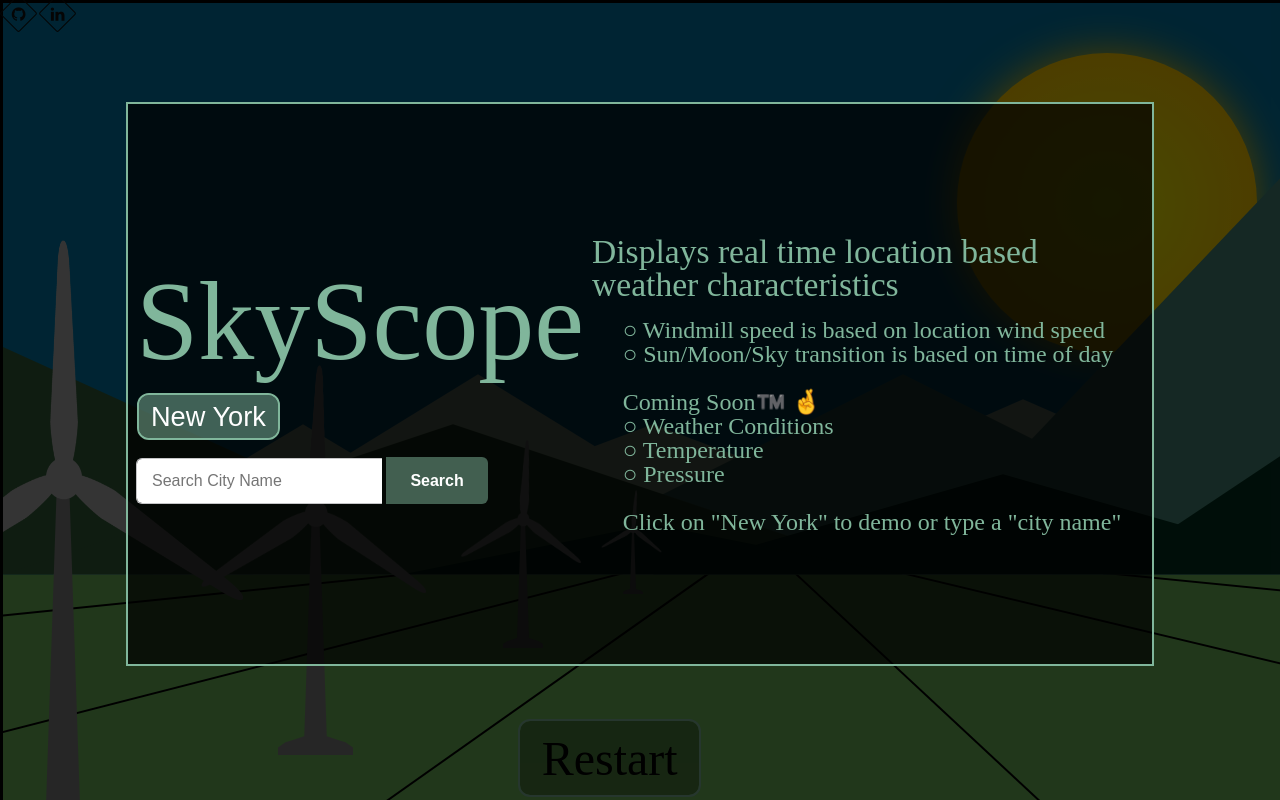
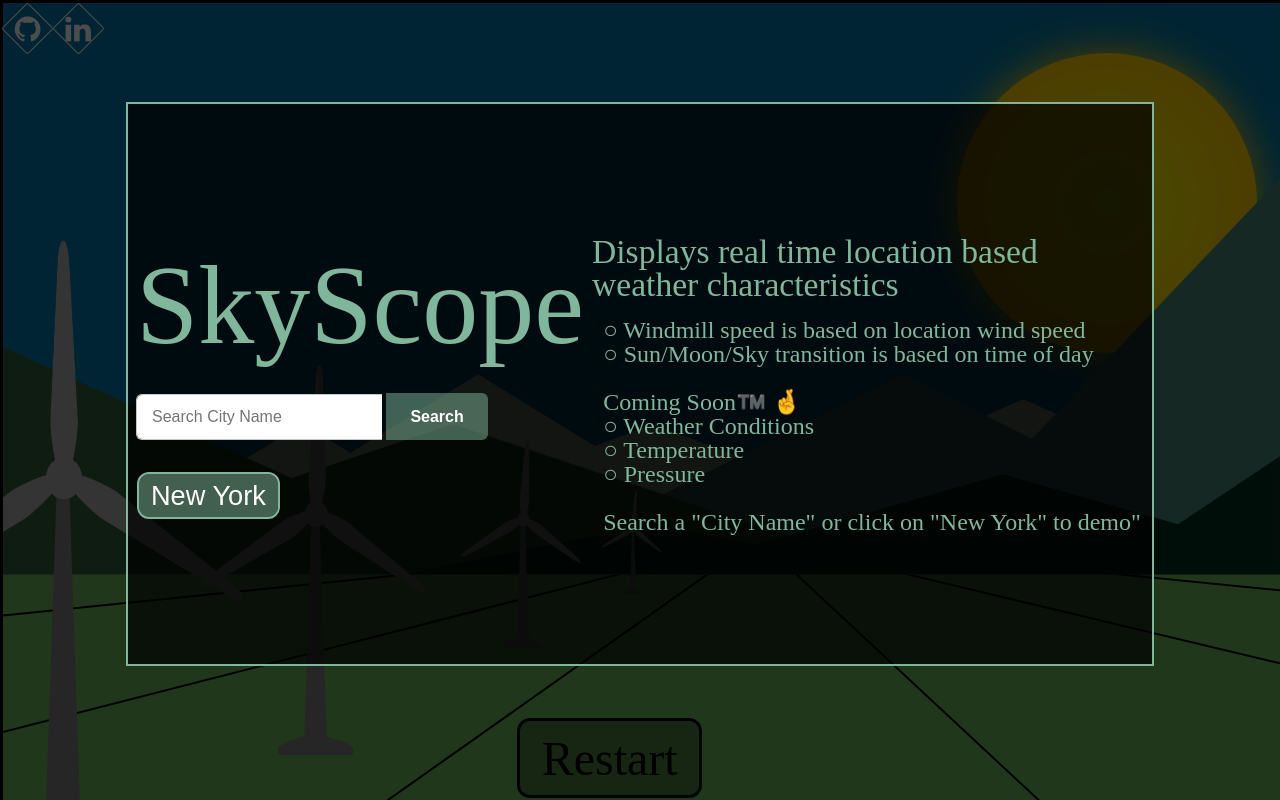
Before and after one commit to AveryRBerry/app-acad-JS-prj, a website built with webpack: page index.html in a window 1280 px wide. Built offline with nearby package versions, Linux system fonts and the light colour scheme.

Commit message:
added some styling

```diff
--- a/index.html
+++ b/index.html
@@ -22,9 +22,9 @@
             <div id="utilities">
                 <h1 id="Title">SkyScope</h1>
 
-                <br>
-                <button class="Button" id="demoButton">New York</button>
                 <br><br>
+                <!-- <button class="Button" id="demoButton">New York</button> -->
+
 
                 <form class="search-form">
                     <div class="input-group">
@@ -36,6 +36,8 @@
                         </div>
                     </div>
                 </form>
+                <br><br>
+                <button class="Button" id="demoButton">New York</demo></button>
             </div>
 
             <div id="information">
@@ -52,7 +54,7 @@
                     <li>○ Temperature</li>
                     <li>○ Pressure</li>
                     <br>
-                    <li>Click on "New York" to demo or type a "city name"</li>
+                    <li>Search a "City Name" or click on "New York" to demo"</li>
                 </ul>
             </div>
 
--- a/src/styles/canvas.scss
+++ b/src/styles/canvas.scss
@@ -8,7 +8,9 @@
     position: fixed;
     bottom: 0;
     right: 45%;
-    font-family: Didot;
+    font-family: Ubuntu;
+    outline-color: rgb(0, 0, 0);
+    outline-width: 3px;
 }
 
 #resetButton {
@@ -19,6 +21,15 @@
         conic-gradient(from 90deg at 3px 3px, #00000000 90deg);
     transition: .3s linear, color 0s, background-color 0s;
     background-color: rgba(0, 0, 0, 0.3);
+
+}
+
+#resetButton:hover,
+#resetButton:focus-visible {
+    --_p: 0px;
+    outline-width: 5px;
+    outline-color: var(--c);
+    outline-offset: .05em;
 }
 
 #resetButton {
@@ -27,4 +38,5 @@
     border: none;
     margin: .1em;
     border-radius: 10px;
+
 }
--- a/src/styles/coverPageStyling.scss
+++ b/src/styles/coverPageStyling.scss
@@ -9,7 +9,7 @@
     bottom: 0;
     left: 0;
     right: 0;
-    font-family: Didot;
+    // font-family: Didot;
 
 }
 
@@ -34,6 +34,7 @@ width: 70vh;
 #Title {
     color: rgb(128, 182, 155);
     font-size: 700%;
+    font-family: Didot;
 }
 
 #information {
--- a/src/styles/socials.scss
+++ b/src/styles/socials.scss
@@ -4,21 +4,24 @@ body {
     background-color: #eee;
 }
 
-// .footer-social-links {
-//     font-size: 14px;
-//     text-align: center;
-//     margin-top: 20%;
-// }
+.footer-social-links {
+    font-size: 30px;
+    // text-align: center;
+    // margin-top: 20%;
+    padding-top: 10px;
+    padding-left: 5px;
+    z-index: 20;
+}
 
 .footer-social-links a {
-    width: 25px;
-    height: 25px;
+    width: 35px;
+    height: 35px;
     line-height: 25px !important;
     position: relative;
-    margin: 0 5px;
+    margin: 0 4px;
     text-align: center;
     display: inline-block;
-    color: #111;
+    color: #ffffff;
 
     -webkit-transition: all 0.27s cubic-bezier(0.300, 0.100, 0.580, 1.000);
     -moz-transition: all 0.27s cubic-bezier(0.300, 0.100, 0.580, 1.000);
@@ -30,7 +33,7 @@ body {
 .footer-social-links a i,
 .footer-social-links a span {
     position: relative;
-    top: 2px;
+    top: 4px;
     left: 1px;
 }
 
@@ -42,7 +45,7 @@ body {
     position: absolute;
     top: 0;
     left: 0;
-    border: 1px solid #111;
+    border: 1px solid #ffffff;
 
     -webkit-border-radius: 2px;
     -moz-border-radius: 2px;
@@ -63,9 +66,9 @@ body {
 }
 
 .footer-social-links a:hover {
-    color: #fff;
+    color: #000000;
 }
 
 .footer-social-links a:hover:before {
-    background: #111;
+    background: #ffffff;
 }
```
Also changed, not shown: dist/main.css.
